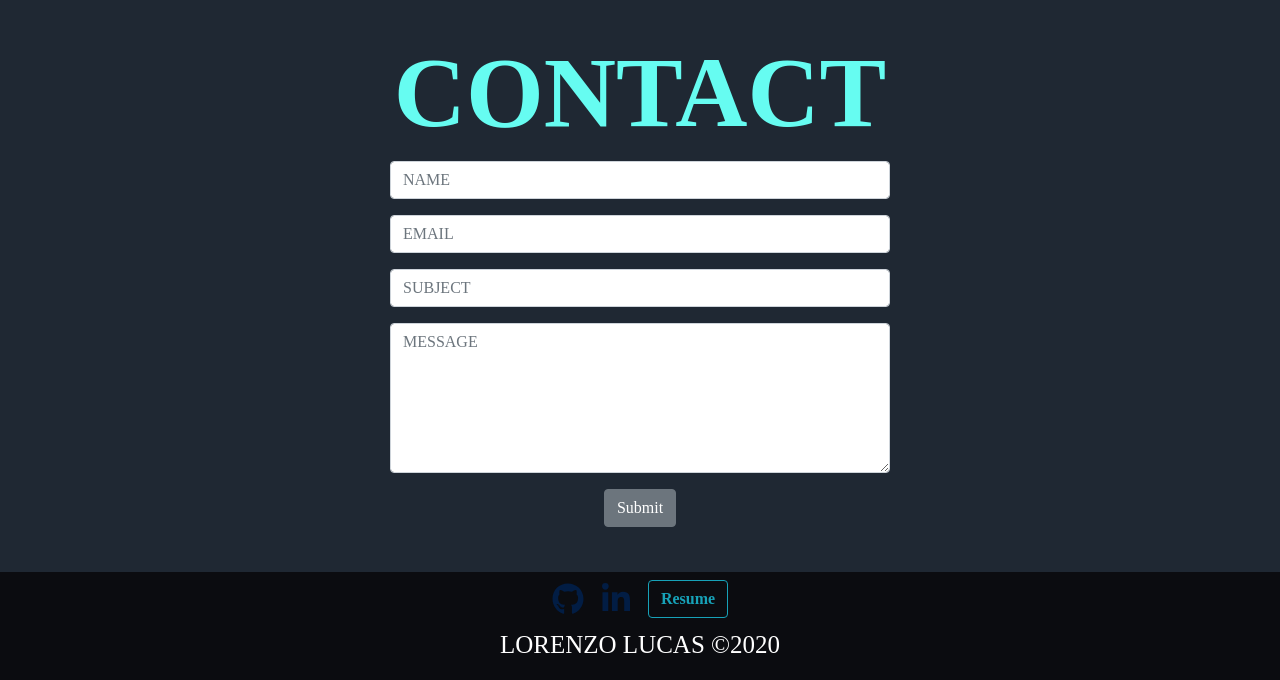
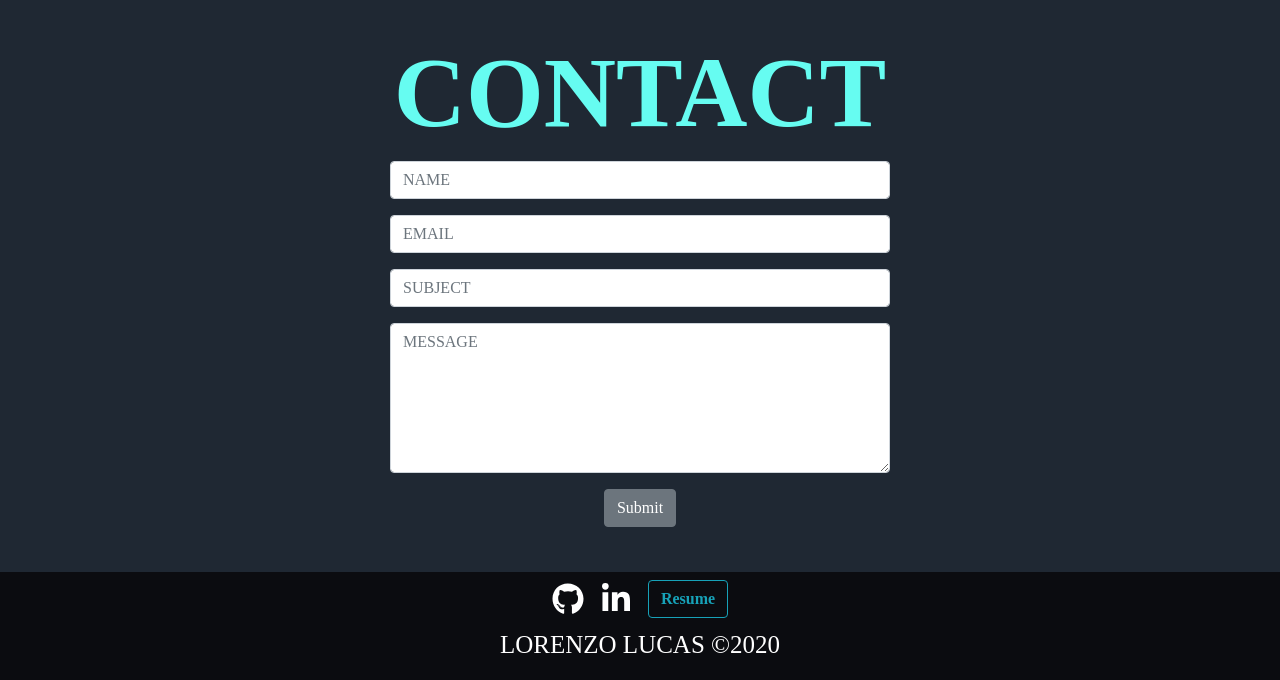
Before and after one commit to llucas314/portfolio, a React (Create React App) app: page / in a window 1280 px wide. Shown: the part 2520-3200 px from the top of the page. Built offline with nearby package versions, Linux system fonts and the light colour scheme.

Commit message:
made project responsive

```diff
--- a/src/Icons/GithubBrands.js
+++ b/src/Icons/GithubBrands.js
@@ -11,7 +11,7 @@ function SvgGithubBrands(props) {
       {...props}
     >
       <path
-        fill="#021d44"
+        fill={props.fill}
         d="M165.9 397.4c0 2-2.3 3.6-5.2 3.6-3.3.3-5.6-1.3-5.6-3.6 0-2 2.3-3.6 5.2-3.6 3-.3 5.6 1.3 5.6 3.6zm-31.1-4.5c-.7 2 1.3 4.3 4.3 4.9 2.6 1 5.6 0 6.2-2s-1.3-4.3-4.3-5.2c-2.6-.7-5.5.3-6.2 2.3zm44.2-1.7c-2.9.7-4.9 2.6-4.6 4.9.3 2 2.9 3.3 5.9 2.6 2.9-.7 4.9-2.6 4.6-4.6-.3-1.9-3-3.2-5.9-2.9zM244.8 8C106.1 8 0 113.3 0 252c0 110.9 69.8 205.8 169.5 239.2 12.8 2.3 17.3-5.6 17.3-12.1 0-6.2-.3-40.4-.3-61.4 0 0-70 15-84.7-29.8 0 0-11.4-29.1-27.8-36.6 0 0-22.9-15.7 1.6-15.4 0 0 24.9 2 38.6 25.8 21.9 38.6 58.6 27.5 72.9 20.9 2.3-16 8.8-27.1 16-33.7-55.9-6.2-112.3-14.3-112.3-110.5 0-27.5 7.6-41.3 23.6-58.9-2.6-6.5-11.1-33.3 2.6-67.9 20.9-6.5 69 27 69 27 20-5.6 41.5-8.5 62.8-8.5s42.8 2.9 62.8 8.5c0 0 48.1-33.6 69-27 13.7 34.7 5.2 61.4 2.6 67.9 16 17.7 25.8 31.5 25.8 58.9 0 96.5-58.9 104.2-114.8 110.5 9.2 7.9 17 22.9 17 46.4 0 33.7-.3 75.4-.3 83.6 0 6.5 4.6 14.4 17.3 12.1C428.2 457.8 496 362.9 496 252 496 113.3 383.5 8 244.8 8zM97.2 352.9c-1.3 1-1 3.3.7 5.2 1.6 1.6 3.9 2.3 5.2 1 1.3-1 1-3.3-.7-5.2-1.6-1.6-3.9-2.3-5.2-1zm-10.8-8.1c-.7 1.3.3 2.9 2.3 3.9 1.6 1 3.6.7 4.3-.7.7-1.3-.3-2.9-2.3-3.9-2-.6-3.6-.3-4.3.7zm32.4 35.6c-1.6 1.3-1 4.3 1.3 6.2 2.3 2.3 5.2 2.6 6.5 1 1.3-1.3.7-4.3-1.3-6.2-2.2-2.3-5.2-2.6-6.5-1zm-11.4-14.7c-1.6 1-1.6 3.6 0 5.9 1.6 2.3 4.3 3.3 5.6 2.3 1.6-1.3 1.6-3.9 0-6.2-1.4-2.3-4-3.3-5.6-2z"
       />
     </svg>
--- a/src/Icons/LinkedinInBrands.js
+++ b/src/Icons/LinkedinInBrands.js
@@ -11,7 +11,7 @@ function SvgLinkedinInBrands(props) {
       {...props}
     >
       <path
-        fill="#021d44"
+        fill={props.fill}
         d="M100.28 448H7.4V148.9h92.88zM53.79 108.1C24.09 108.1 0 83.5 0 53.8a53.79 53.79 0 01107.58 0c0 29.7-24.1 54.3-53.79 54.3zM447.9 448h-92.68V302.4c0-34.7-.7-79.2-48.29-79.2-48.29 0-55.69 37.7-55.69 76.7V448h-92.78V148.9h89.08v40.8h1.3c12.4-23.5 42.69-48.3 87.88-48.3 94 0 111.28 61.9 111.28 142.3V448z"
       />
     </svg>
--- a/src/components/Project/Project.css
+++ b/src/components/Project/Project.css
@@ -1,5 +1,5 @@
 .project {
-  height: 284px;
+  height: 164px;
   background-size: cover;
   background-position: top;
   position: relative;
@@ -38,9 +38,15 @@
   height: 32px;
 }
 
+@media (min-width: 425px) {
+  .project {
+    height: 213px;
+  }
+}
+
 @media (min-width: 576px) {
   .project {
-    height: 303px;
+    height: 192px;
   }
 }
 
```
Also changed, not shown: src/components/Project/Project.scss (+7 -2 lines), 1 other file (tests, documents, lock files or other folders).
